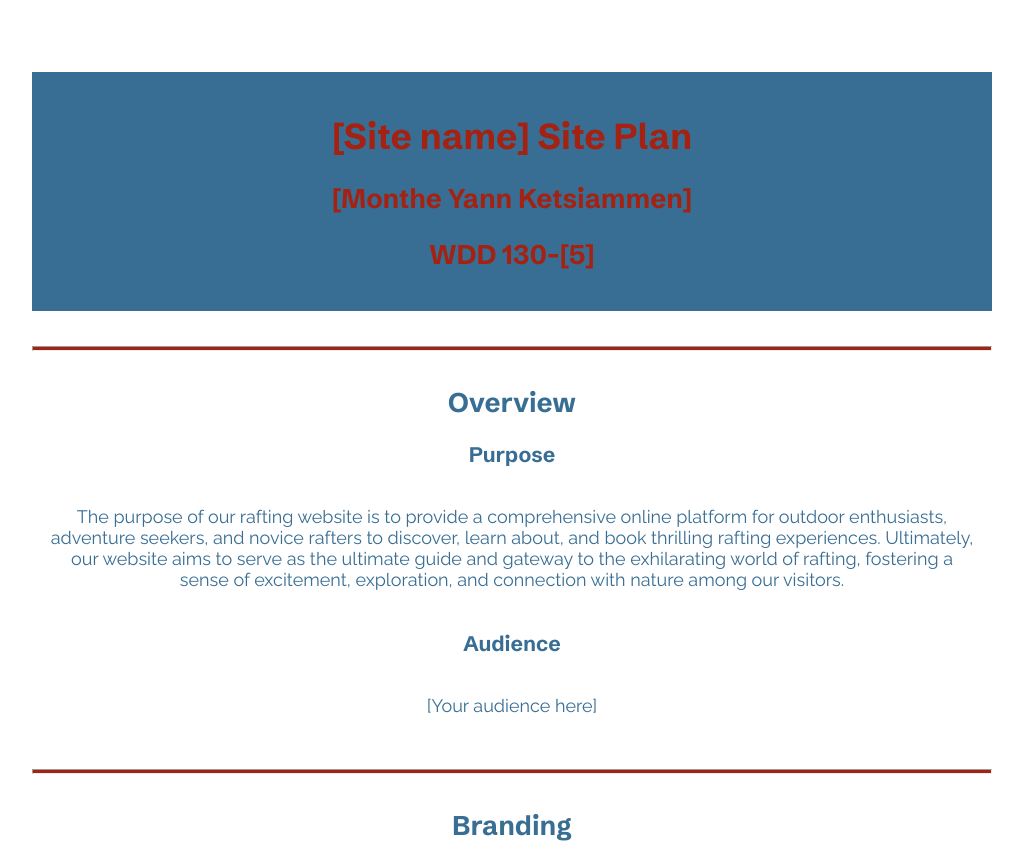
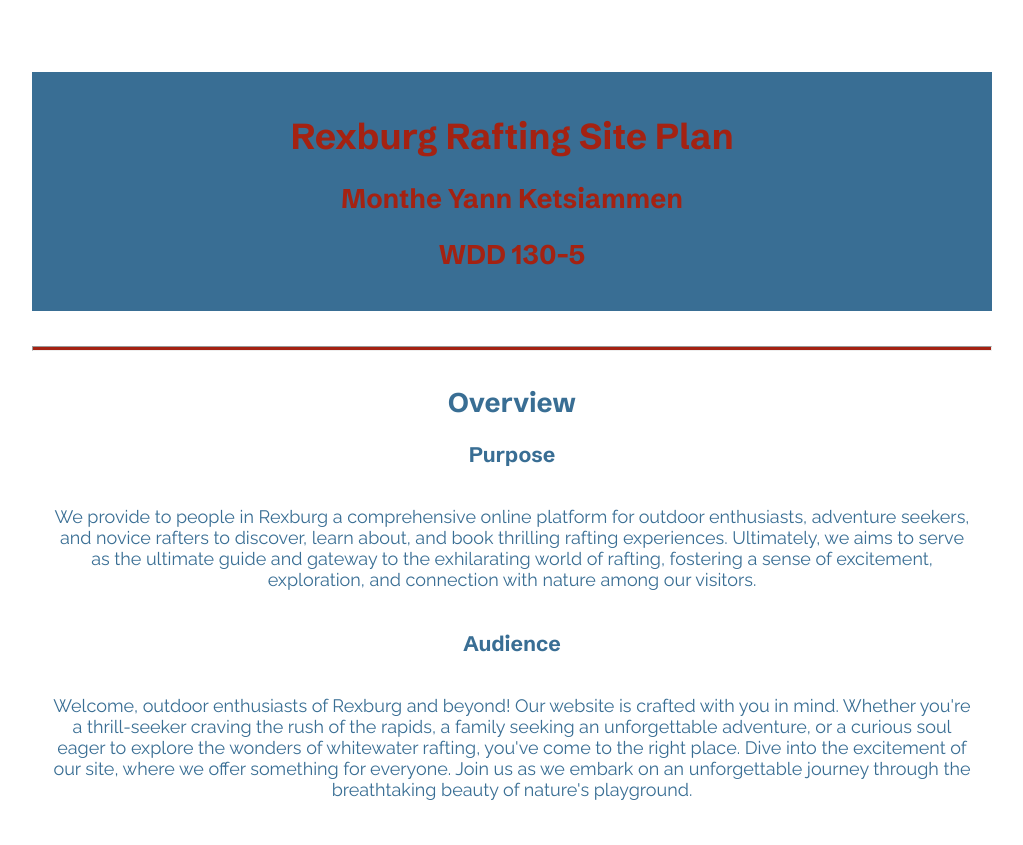
Before and after one commit to ketsiamm/Ketsiammen, a plain HTML site: page wwr/site-plan-rafting.html in a window 1280 px wide. Shown: the top 845 px of the page, without its empty margins (128-1151 px from the left). Drawn offline with Linux system fonts and the light colour scheme.

Commit message:
changes of the css

```diff
--- a/wwr/site-plan-rafting.html
+++ b/wwr/site-plan-rafting.html
@@ -10,9 +10,9 @@
 
 <body>
   <header>
-    <h1>[Site name] Site Plan</h1>
-    <h2>[Monthe Yann Ketsiammen]</h2>
-    <h2>WDD 130-[5]</h2>
+    <h1> Rexburg Rafting Site Plan</h1>
+    <h2> Monthe Yann Ketsiammen</h2>
+    <h2>WDD 130-5</h2>
     <!-- In the header above, add the name of your site, your name and class number. For example if you are in section 3 you would put WDD 130-03 -->
   </header>
   <main>
@@ -20,12 +20,12 @@
     <hr />
     <h2>Overview</h2>
     <h3>Purpose</h3>
-    <p>The purpose of our rafting website is to provide a comprehensive online platform for outdoor enthusiasts, adventure seekers, and novice rafters to discover, learn about, and book thrilling rafting experiences.
-      Ultimately, our website aims to serve as the ultimate guide and gateway to the exhilarating world of rafting, fostering a sense of excitement, exploration, and connection with nature among our visitors.</p>
+    <p> We provide to people in Rexburg a comprehensive online platform for outdoor enthusiasts, adventure seekers, and novice rafters to discover, learn about, and book thrilling rafting experiences.
+      Ultimately, we aims to serve as the ultimate guide and gateway to the exhilarating world of rafting, fostering a sense of excitement, exploration, and connection with nature among our visitors.</p>
     <!-- change this -->
 
     <h3>Audience</h3>
-    <p>[Your audience here]</p>
+    <p>Welcome, outdoor enthusiasts of Rexburg and beyond! Our website is crafted with you in mind. Whether you're a thrill-seeker craving the rush of the rapids, a family seeking an unforgettable adventure, or a curious soul eager to explore the wonders of whitewater rafting, you've come to the right place. Dive into the excitement of our site, where we offer something for everyone. Join us as we embark on an unforgettable journey through the breathtaking beauty of nature's playground.</p>
     <!-- change this -->
 
     <hr />
--- a/wwr/styles/site-plan-rafting.css
+++ b/wwr/styles/site-plan-rafting.css
@@ -13,19 +13,19 @@ Fonts are separated by a & */
   /* change the values below to your chosen font(s) */
   --heading-font: "Schibsted Grotesk", sans-serif;
   --paragraph-font:"Raleway", sans-serif;
-
-  /* these colors below should be chosen from among your palette colors above */
-  --headline-color-on-white: #396E94 ; /* headlines on a white background */
+  --headline-color-on-white: #396E94; /* headlines on a white background */
   --headline-color-on-color: #A42212; /* headlines on a colored background */
   --paragraph-color-on-white: #396E94; /* paragraph text on a white background */
-  --paragraph-color-on-color: rgb(156, 169, 15); /* paragraph text on a colored background */
-  --paragraph-background-color: #396E94  ;
+  --paragraph-color-on-color: #9CA90F; /* paragraph text on a colored background */
+  --paragraph-background-color: #396E94;
+
+  /* Navigation colors */
   --nav-link-color: #396E94;
   --nav-background-color: #b08f0b;
   --nav-hover-link-color: white;
   --nav-hover-background-color: #396E94;
+
 }
-
 
 /*  Look around below...but DON'T CHANGE ANYTHING! */
 
```
